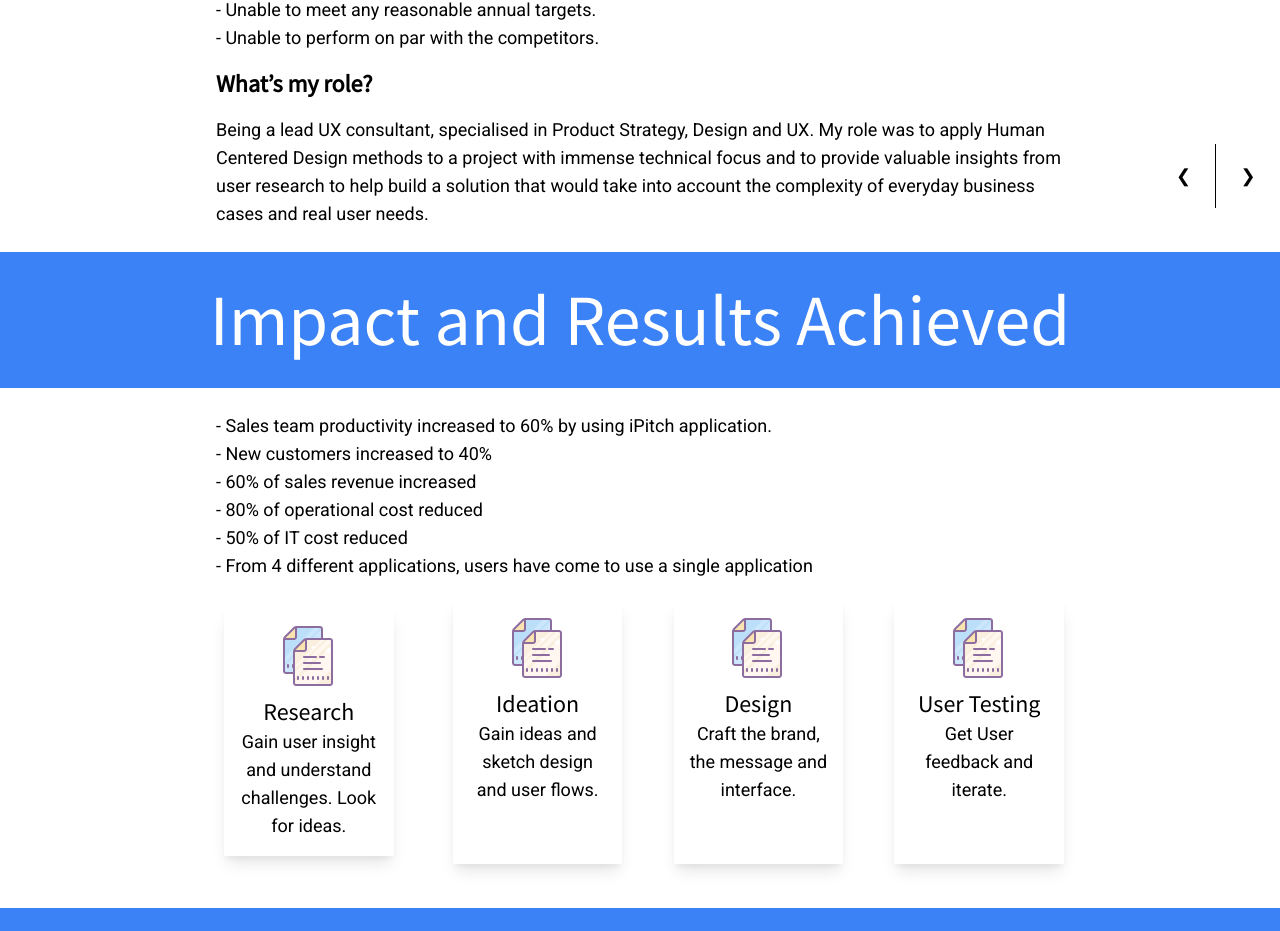
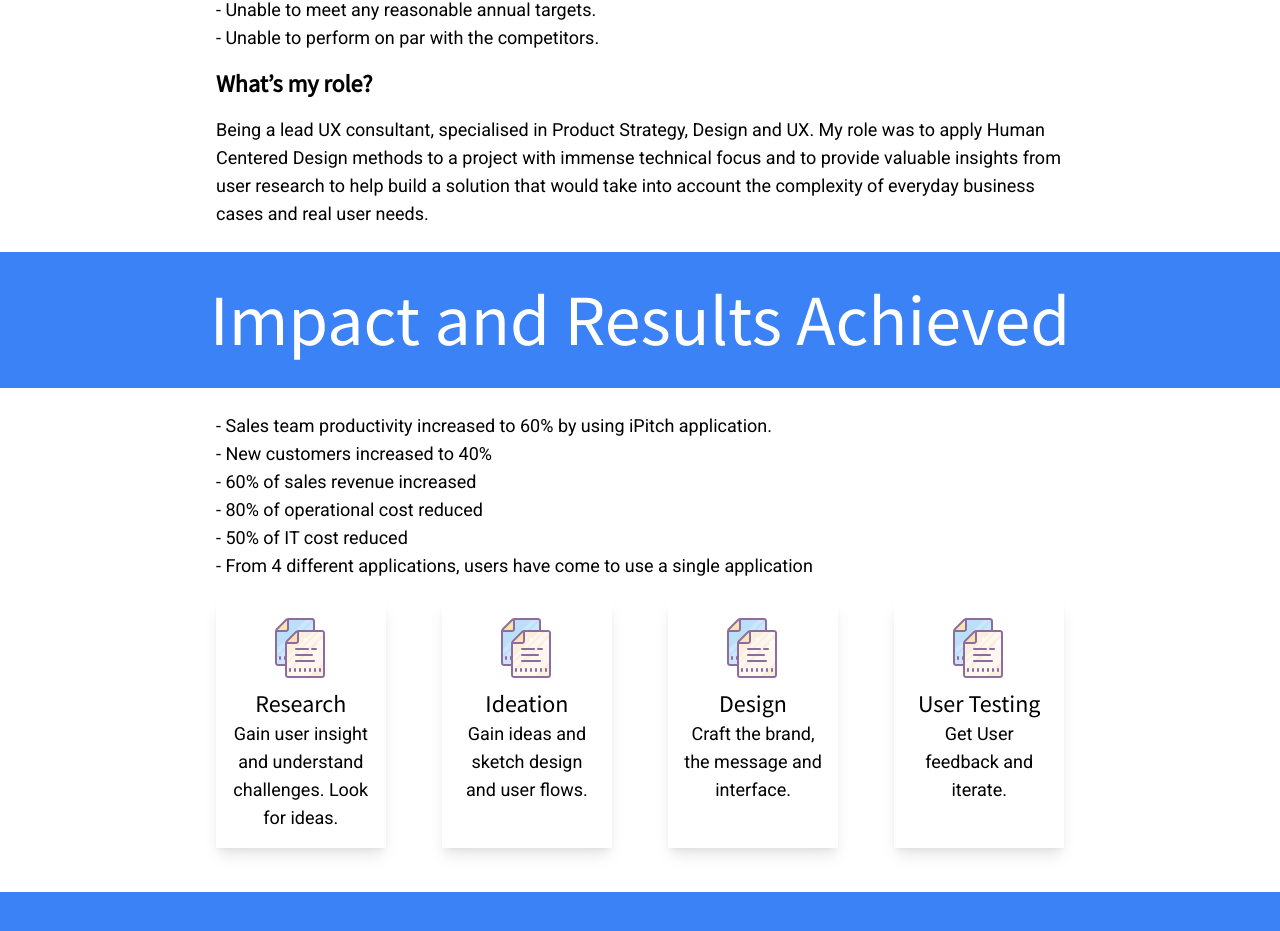
Before and after one commit to rajesh171812/portfolio-poc, a Next.js app: page / in a window 1280 px wide. Shown: the part 592-1523 px from the top of the page. Built offline with nearby package versions, Linux system fonts and the light colour scheme.

Commit message:
feat: added animations

```diff
--- a/pages/index.js
+++ b/pages/index.js
@@ -1,5 +1,5 @@
 import Head from "next/head";
-import React from "react";
+import React, { useEffect } from "react";
 import BlueBanner from "../components/blueBanner";
 import Card from "../components/card";
 import SimpleCard from "../components/simpleCard";
@@ -7,18 +7,80 @@ import GrayHeading from "../components/grayHeading";
 import BlueHeading from "../components/blueHeading";
 import RegularParagraph from "../components/regularParagraph";
 export default function Home() {
-  function slideFromLeft() {
-    let activeSlide = document.querySelector(".slide-in-left");
-    activeSlide.classList.remove("opacity-0");
-    activeSlide.classList.remove("-translate-x-10");
-    activeSlide.classList.add("scale-100");
+  // function debounce(func, wait = 20, immediate = true) {
+  //   console.log("in debounce");
+  //   let timeout;
+  //   return function() {
+  //     const context = this,
+  //         args = arguments;
+  //     const later = function () {
+  //       timeout = null;
+  //       if (!immediate) func.apply(context, args);
+  //     };
+  //     const callNow = immediate && !timeout;
+  //     clearTimeout(timeout);
+  //     timeout = setTimeout(later, wait);
+  //     if (callNow) func.apply(context, args);
+  //   };
+  // }
+
+  function checkSlide() {
+    const sliderImages = document.querySelectorAll(".slide-in");
+    sliderImages.forEach((sliderImage) => {
+      // halfway through the image
+      const slideInAt =
+        window.scrollY + window.innerHeight - sliderImage.height / 2;
+      // bottom of the image
+      const imageBottom = sliderImage.offsetTop + sliderImage.height;
+      const isHalfShown = slideInAt > sliderImage.offsetTop;
+      const isNotScrolledPast = window.scrollY < imageBottom;
+      if (isHalfShown && isNotScrolledPast) {
+        sliderImage.classList.remove("opacity-0");
+        sliderImage.classList.add("delay-100");
+        sliderImage.classList.contains("left")
+          ? sliderImage.classList.remove("-translate-x-10")
+          : sliderImage.classList.remove("translate-x-10");
+      } else {
+        sliderImage.classList.contains("left")
+          ? sliderImage.classList.add("-translate-x-10")
+          : sliderImage.classList.add("translate-x-10");
+        sliderImage.classList.add("opacity-0");
+      }
+    });
+
+    const cards = document.querySelectorAll(".card-appear");
+    cards.forEach((card, index) => {
+      const cardHeight = card.classList.contains("simple-card") ? 300 : 200;
+      // halfway through the card
+      const slideInAt = window.scrollY + window.innerHeight - cardHeight / 2;
+      // bottom of the card
+      const cardBottom = card.offsetTop + cardHeight;
+      const isHalfShown = slideInAt > card.offsetTop;
+      const isNotScrolledPast = window.scrollY < cardBottom;
+      const durationValue = "duration-" + 100 * index;
+      if (isHalfShown && isNotScrolledPast) {
+        card.classList.add("transition-all");
+        card.classList.add("ease-in-out");
+        card.classList.add("delay-200");
+        card.classList.add(durationValue);
+        card.classList.remove("translate-y-10");
+        card.classList.remove("opacity-0");
+      } else {
+        card.classList.add("opacity-0");
+        card.classList.add("translate-y-10");
+      }
+    });
   }
-  function slideFromRight() {
-    let activeSlide = document.querySelector(".slide-in-right");
-    activeSlide.classList.remove("opacity-0");
-    activeSlide.classList.remove("translate-x-10");
-    activeSlide.classList.add("scale-100");
-  }
+
+  const handleScroll = () => {
+    checkSlide();
+    // debounce(checkSlide)
+  };
+  useEffect(() => {
+    window.addEventListener("scroll", handleScroll);
+    return () => window.removeEventListener("scroll", handleScroll);
+  });
+
   return (
     <div>
       <Head>
@@ -38,7 +100,7 @@ export default function Home() {
         <div
           className="my-6 grid grid-cols-6 gap-4 bg-fixed font-sans"
           style={{
-            backgroundImage: `url(/ipadbg.png)`,
+            backgroundImage: `url(http://unsplash.it/1300/250)`,
             backgroundPosition: "-500px -200px",
             backgroundSize: "cover",
           }}
@@ -112,40 +174,36 @@ export default function Home() {
               </div>
             </div>
             <div className="flex flex-row flex-wrap justify-between my-5">
-              <div className="max-w-1/4 m-2">
+              <div className="max-w-1/4 card-appear transform translate-y-10">
                 <Card
                   img="icon-copy.png"
                   imgAlt="Research"
                   eyebrow="Research"
                   title="Gain user insight and understand challenges. Look for ideas."
-                  pricing="..."
                 />
               </div>
-              <div className="max-w-1/4">
+              <div className="max-w-1/4 card-appear transform translate-y-10">
                 <Card
                   img="icon-copy.png"
                   imgAlt="Ideation"
                   eyebrow="Ideation"
                   title="Gain ideas and sketch design and user flows."
-                  pricing="..."
                 />
               </div>
-              <div className="max-w-1/4">
+              <div className="max-w-1/4 card-appear transform translate-y-10">
                 <Card
                   img="icon-copy.png"
                   imgAlt="Design"
                   eyebrow="Design"
                   title="Craft the brand, the message and interface."
-                  pricing="..."
                 />
               </div>
-              <div className="max-w-1/4">
+              <div className="max-w-1/4 card-appear transform translate-y-10">
                 <Card
                   img="icon-copy.png"
                   imgAlt="User Testing"
                   eyebrow="User Testing"
                   title="Get User feedback and iterate."
-                  pricing="..."
                 />
               </div>
             </div>
@@ -182,7 +240,7 @@ and sales person in their daily activity."
               </div>
             </div>
             <div className="flex flex-row flex-wrap justify-between my-5">
-              <div className="max-w-1/3 m-2">
+              <div className="max-w-1/3 card-appear simple-card">
                 <SimpleCard
                   img="icon-copy.png"
                   imgAlt="Smiley"
@@ -196,7 +254,7 @@ and sales person in their daily activity."
                     the office."
                 />
               </div>
-              <div className="max-w-1/3">
+              <div className="max-w-1/3 card-appear simple-card">
                 <SimpleCard
                   img="icon-copy.png"
                   imgAlt="Smiley"
@@ -210,7 +268,7 @@ and sales person in their daily activity."
                   these at one place. "
                 />
               </div>
-              <div className="max-w-1/3">
+              <div className="max-w-1/3 card-appear simple-card">
                 <SimpleCard
                   img="icon-copy.png"
                   imgAlt="Smiley"
@@ -251,14 +309,8 @@ and sales person in their daily activity."
               <div className="col-span-4">
                 <img
                   src="http://unsplash.it/400/450"
-                  className="slide-in-right opacity-0 transform transition-all translate-x-10"
+                  className="slide-in right opacity-0 transform transition-all translate-x-10"
                 />
-                <div
-                  onClick={slideFromRight}
-                  className="fixed bottom-0 right-0 bg-white w-16 h-16 flex items-center justify-center text-black cursor-pointer"
-                >
-                  &#x276F;
-                </div>
               </div>
             </div>
           </div>
@@ -273,14 +325,8 @@ and sales person in their daily activity."
               <div className="col-span-4">
                 <img
                   src="http://unsplash.it/400/500"
-                  className="slide-in-left opacity-0 transform transition-all -translate-x-10"
+                  className="slide-in left opacity-0 transform transition-all -translate-x-10"
                 />
-                <div
-                  onClick={slideFromLeft}
-                  className="fixed bottom-0 right-0 bg-white w-16 h-16 mr-16 border-r border-gray-400 flex items-center justify-center text-black cursor-pointer"
-                >
-                  &#x276E;
-                </div>
               </div>
               <div className="col-span-1"></div>
               <div className="col-span-3">
@@ -293,13 +339,12 @@ and sales person in their daily activity."
                 />
                 <div className="my-5">
                   <RegularParagraph
-                      content="Creation of sales meetings/appointments with
+                    content="Creation of sales meetings/appointments with
                     feature to maintain mail-based communication to
                     fetch meeting data from it and create event with a
                     single tap "
                   />
                 </div>
-
               </div>
             </div>
           </div>
```
